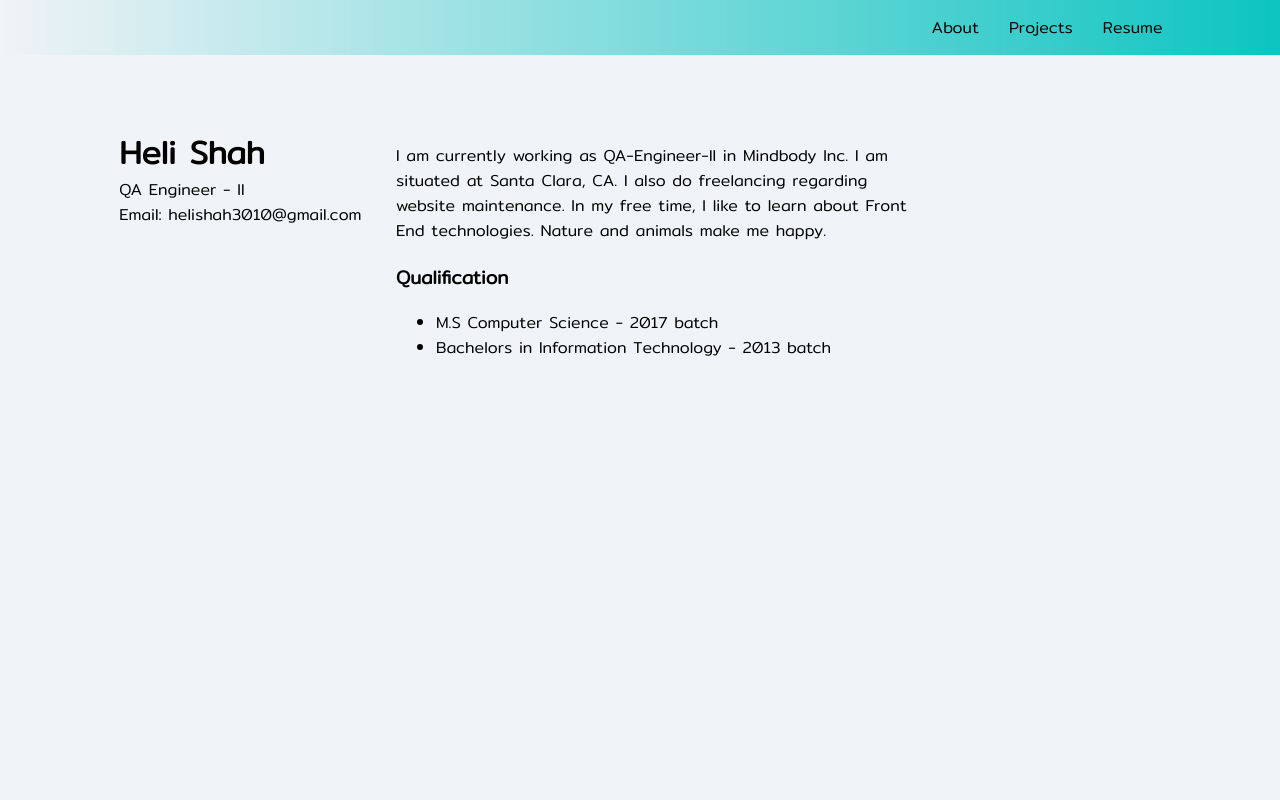
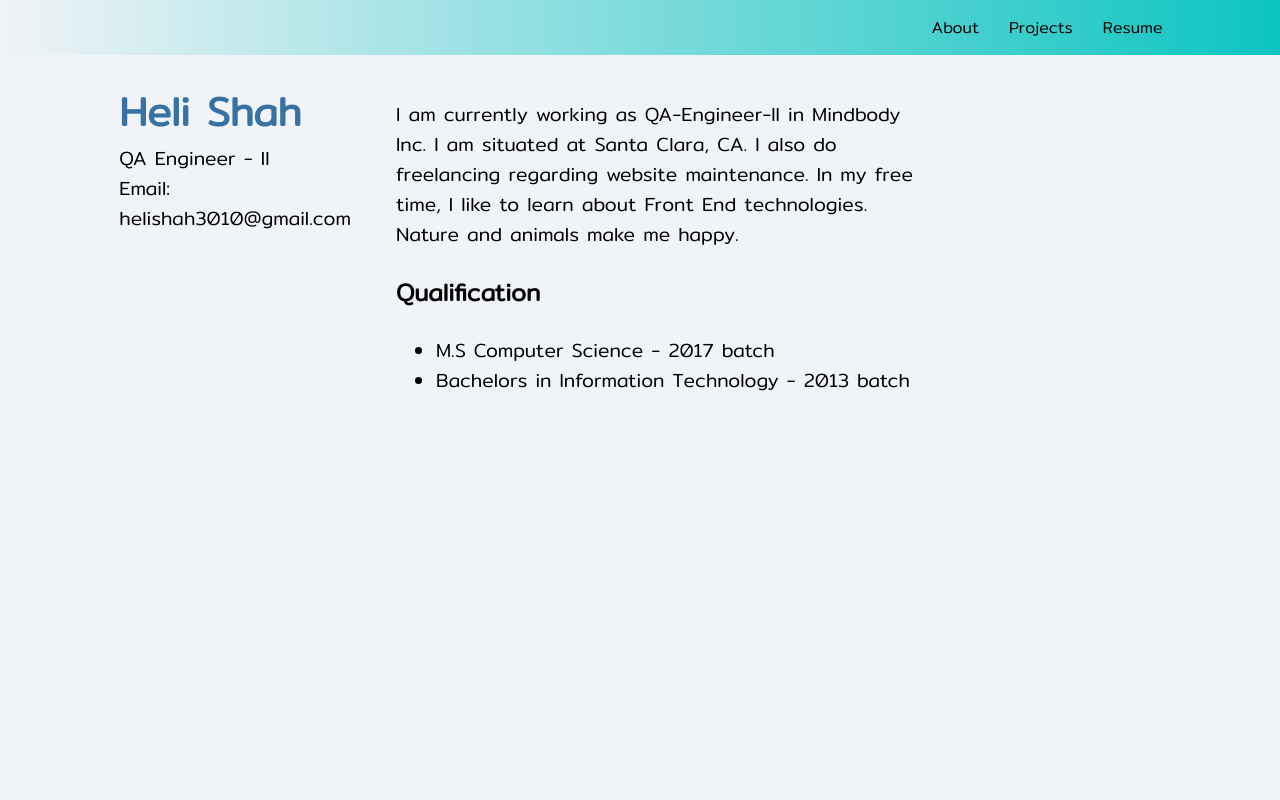
Before and after one commit to helishah3010/portfolio, a plain HTML site: page index.html in a window 1280 px wide. Shown: the top 800 px of the page. Drawn offline with Linux system fonts and the light colour scheme; a script that the page names is missing.

Commit message:
Update style.css

```diff
--- a/style.css
+++ b/style.css
@@ -7,6 +7,7 @@ body{
     margin: auto;
     background-color: rgb(240, 243, 247);
 }
+
     .menu{
         background-image: linear-gradient(to right, rgba(255,0,0,0), rgb(12, 196, 193));
         /* background-color:rgb(64, 224, 208); */
@@ -46,11 +47,11 @@ body{
     }
 
     .sectionDiv {
-    height: 90vh;
+        height: 80vh;
         display: grid;
         grid-template-columns: 30% auto;
         grid-gap: 10px;
-    margin-top: 10%;
+        margin-top: 5%;
     }
     .col-left {
         grid-row-start: 1;
@@ -63,48 +64,17 @@ body{
         grid-row-start: 1;
         grid-row-end: 3;
         width: 60%;
+
     }
-
-/* before making menu fixed, old css of sections
-#about, #education, #projects, #resume{
-    display: flex;
-
-    justify-content: space-evenly;
-    height: 90vh;
-    margin-top: 100px;
+    .name {
+        color: rgba(56,114,165);
     }
-.col-left {
-     background-color: lightskyblue;
-    display: flex;
-    margin: auto;
-    padding: 10px;
-    flex: 40%;
-     puts Name to the right side of the box
-    justify-content: flex-end;
+    .h1size {
+        font-size: 2.5em;
     }
-#nameId{
-     vertically align itself to the center
-    align-self: center;
-    font-size: 2.5rem;
+    .psize {
+        font-size: 1.2em;
     }
-.col-right{
-     background-color: lightseagreen;
-    display: flex;
-    flex-direction: column;
-    margin: auto;
-    padding: 10px;
-    flex: 60%;
-     vertically aligns child elements
-    justify-content: center;
+    .h3size {
+        font-size: 1.5em;
     }
-.col-right p{
-    width: 80%;
-    align-self: flex-start;
-}
-#nameId{
-    align-self: center;
-}
- footer{
-    height: 10vh;
-    background-color: rebeccapurple;
-} */
```
Lines whose indentation alone changed are shown as unchanged.
